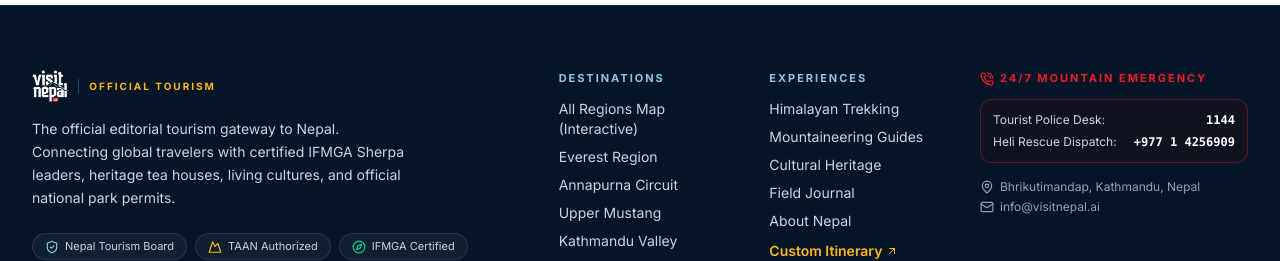
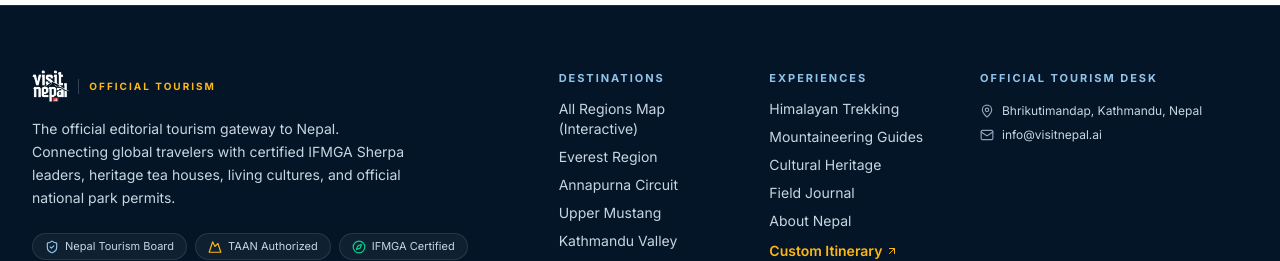
Before and after one commit to ma-nees/Visit-Nepal, a Next.js app in the folder frontend/: page / in a window 1280 px wide. Shown: the part 8237-8498 px from the top of the page. Built offline with nearby package versions, Linux system fonts and the light colour scheme; no server answers; what nepal-district-map would draw is missing.

Commit message:
refactor(footer): remove 24/7 mountain emergency box from footer

```diff
--- a/frontend/src/components/Footer.tsx
+++ b/frontend/src/components/Footer.tsx
@@ -5,7 +5,6 @@ import {
   ShieldCheck,
   Mountain,
   Compass,
-  PhoneCall,
   Mail,
   ArrowUpRight,
   MapPin,
@@ -134,29 +133,18 @@ export default function Footer() {
             </ul>
           </div>
 
-          {/* Travel Desk & SOS Emergency (Col 10 to 12) */}
+          {/* Official Tourism Contact Desk (Col 10 to 12) */}
           <div className="lg:col-span-3 space-y-3">
-            <h4 className="text-[11px] font-bold uppercase tracking-[0.18em] text-[#EC1F27] flex items-center gap-1.5">
-              <PhoneCall className="h-3.5 w-3.5" />
-              <span>24/7 Mountain Emergency</span>
+            <h4 className="text-[11px] font-bold uppercase tracking-[0.18em] text-[#92C4EA]">
+              Official Tourism Desk
             </h4>
-            <div className="rounded-xl border border-red-500/30 bg-red-950/20 p-3 text-xs space-y-1.5">
-              <div className="flex justify-between text-slate-300">
-                <span className="font-light">Tourist Police Desk:</span>
-                <strong className="text-white font-mono">1144</strong>
-              </div>
-              <div className="flex justify-between text-slate-300">
-                <span className="font-light">Heli Rescue Dispatch:</span>
-                <strong className="text-white font-mono">+977 1 4256909</strong>
-              </div>
-            </div>
 
-            <div className="space-y-1 pt-1 text-xs text-slate-400">
-              <div className="flex items-center gap-1.5">
+            <div className="space-y-2 pt-1 text-xs text-slate-300">
+              <div className="flex items-center gap-2">
                 <MapPin className="h-3.5 w-3.5 text-slate-400 shrink-0" />
                 <span>Bhrikutimandap, Kathmandu, Nepal</span>
               </div>
-              <div className="flex items-center gap-1.5">
+              <div className="flex items-center gap-2">
                 <Mail className="h-3.5 w-3.5 text-slate-400 shrink-0" />
                 <a href="mailto:info@visitnepal.ai" className="hover:text-white transition-colors">
                   info@visitnepal.ai
```
